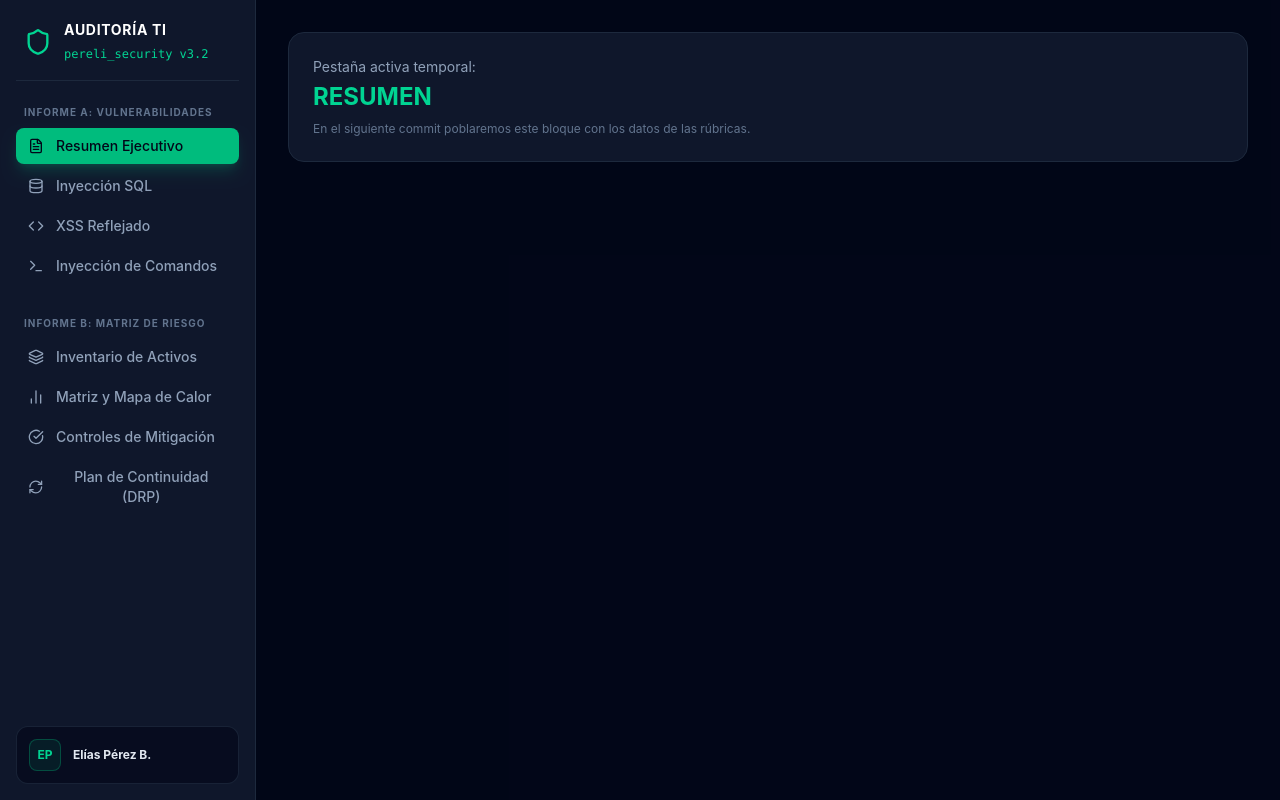
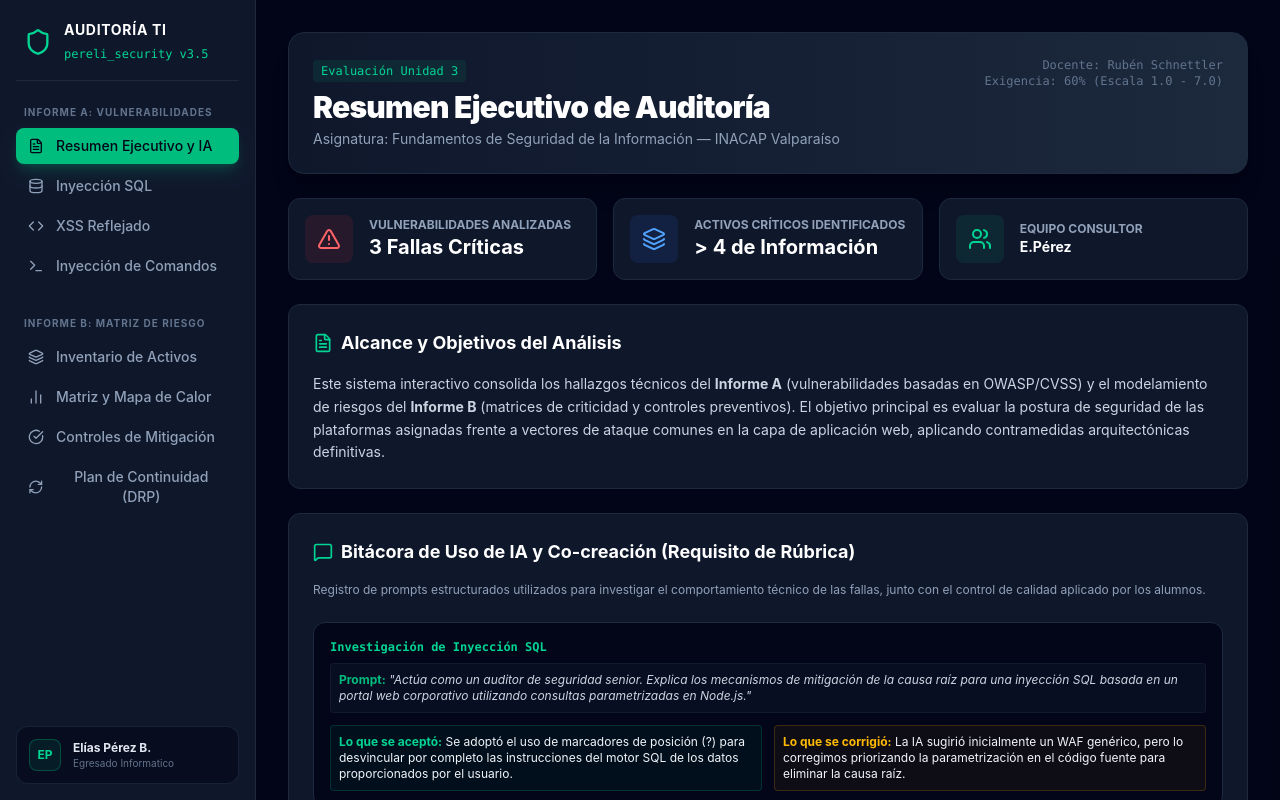
Before and after one commit to eliasperesbarrera-maker/auditoria_pereli, a React (Vite) app: page / in a window 1280 px wide. Built offline with nearby package versions, Linux system fonts and the light colour scheme.

Commit message:
agregar resumen ejecutivo de auditoria y bitacora interactiva de prompts de IA

```diff
--- a/src/App.jsx
+++ b/src/App.jsx
@@ -1,12 +1,27 @@
 import React, { useState } from 'react';
 import {
   Shield, Terminal, FileText, Database, Code,
-  Layers, BarChart2, CheckCircle, RefreshCw
+  Layers, BarChart2, CheckCircle, RefreshCw, MessageSquare, AlertTriangle, Users
 } from 'lucide-react';
 
 export default function App() {
-  // Estado para controlar qué pestaña está activa
   const [activeTab, setActiveTab] = useState('resumen');
+
+  // Datos de la Bitácora de Prompts (Requisito del 10% de la Rúbrica A)
+  const promptsIa = [
+    {
+      fase: "Investigación de Inyección SQL",
+      prompt: "Actúa como un auditor de seguridad senior. Explica los mecanismos de mitigación de la causa raíz para una inyección SQL basada en un portal web corporativo utilizando consultas parametrizadas en Node.js.",
+      aceptado: "Se adoptó el uso de marcadores de posición (?) para desvincular por completo las instrucciones del motor SQL de los datos proporcionados por el usuario.",
+      corregido: "La IA sugirió inicialmente un WAF genérico, pero lo corregimos priorizando la parametrización en el código fuente para eliminar la causa raíz."
+    },
+    {
+      fase: "Estructura de la Matriz de Riesgo (Informe B)",
+      prompt: "Genera una estructura de matriz de riesgo probabilística (Impacto x Probabilidad) de 5x5 aplicable al sector retail/educacional alineada con la metodología NIST SP 800-30.",
+      aceptado: "Los criterios numéricos de impacto financiero y operativo para ponderar las amenazas críticas en los activos del portal.",
+      corregido: "Se ajustaron los valores de probabilidad de los ataques XSS reflejados, reduciendo su impacto directo en la base de datos central en comparación con la inyección SQL."
+    }
+  ];
 
   return (
     <div className="flex h-screen bg-slate-950 text-slate-100 font-sans overflow-hidden">
@@ -19,7 +34,7 @@ export default function App() {
             <Shield className="w-7 h-7 text-emerald-400" />
             <div>
               <h1 className="font-bold text-sm tracking-wider text-white">AUDITORÍA TI</h1>
-              <span className="text-xs text-emerald-400 font-mono">pereli_security v3.2</span>
+              <span className="text-xs text-emerald-400 font-mono">pereli_security v3.5</span>
             </div>
           </div>
 
@@ -29,7 +44,7 @@ export default function App() {
               Informe A: Vulnerabilidades
             </span>
             {[
-              { id: 'resumen', label: 'Resumen Ejecutivo', icon: FileText },
+              { id: 'resumen', label: 'Resumen Ejecutivo y IA', icon: FileText },
               { id: 'sqli', label: 'Inyección SQL', icon: Database },
               { id: 'xss', label: 'XSS Reflejado', icon: Code },
               { id: 'cmd', label: 'Inyección de Comandos', icon: Terminal },
@@ -84,6 +99,7 @@ export default function App() {
             </div>
             <div className="truncate">
               <p className="text-xs font-bold text-slate-200">Elías Pérez B.</p>
+              <p className="text-[10px] text-slate-500 truncate">Egresado Informatico</p>
             </div>
           </div>
         </div>
@@ -92,11 +108,110 @@ export default function App() {
       {/* CONTENEDOR PRINCIPAL DE CONTENIDO */}
       <main className="flex-1 overflow-y-auto p-8 bg-slate-950/40">
         <div className="max-w-5xl mx-auto space-y-6">
-          <div className="bg-slate-900 border border-slate-800 p-6 rounded-2xl">
-            <p className="text-slate-400 text-sm">Pestaña activa temporal:</p>
-            <h2 className="text-2xl font-bold text-emerald-400 uppercase mt-1">{activeTab}</h2>
-            <p className="text-xs text-slate-500 mt-2">En el siguiente commit poblaremos este bloque con los datos de las rúbricas.</p>
-          </div>
+
+          {/* RENDERIZADO CONDICIONAL SEGÚN LA PESTAÑA */}
+          {activeTab === 'resumen' && (
+            <div className="space-y-6 animate-fadeIn">
+              {/* Encabezado Académico */}
+              <div className="bg-gradient-to-r from-slate-900 to-slate-800 border border-slate-800 p-6 rounded-2xl shadow-xl">
+                <div className="flex justify-between items-start">
+                  <div>
+                    <span className="text-xs font-mono text-emerald-400 bg-emerald-500/10 px-2 py-1 rounded">Evaluación Unidad 3</span>
+                    <h2 className="text-3xl font-black tracking-tight text-white mt-2">Resumen Ejecutivo de Auditoría</h2>
+                    <p className="text-slate-400 text-sm mt-1">Asignatura: Fundamentos de Seguridad de la Información — INACAP Valparaíso</p>
+                  </div>
+                  <div className="text-right text-xs text-slate-500 font-mono">
+                    <p>Docente: Rubén Schnettler</p>
+                    <p>Exigencia: 60% (Escala 1.0 - 7.0)</p>
+                  </div>
+                </div>
+              </div>
+
+              {/* Tarjetas de Métricas de Auditoría */}
+              <div className="grid grid-cols-1 md:grid-cols-3 gap-4">
+                <div className="bg-slate-900 border border-slate-800 p-4 rounded-xl flex items-center gap-4">
+                  <div className="p-3 bg-red-500/10 rounded-lg text-red-400"><AlertTriangle /></div>
+                  <div>
+                    <h4 className="text-xs text-slate-400 uppercase font-bold">Vulnerabilidades Analizadas</h4>
+                    <p className="text-xl font-bold text-white">3 Fallas Críticas</p>
+                  </div>
+                </div>
+                <div className="bg-slate-900 border border-slate-800 p-4 rounded-xl flex items-center gap-4">
+                  <div className="p-3 bg-blue-500/10 rounded-lg text-blue-400"><Layers /></div>
+                  <div>
+                    <h4 className="text-xs text-slate-400 uppercase font-bold">Activos Críticos Identificados</h4>
+                    <p className="text-xl font-bold text-white">&gt; 4 de Información</p>
+                  </div>
+                </div>
+                <div className="bg-slate-900 border border-slate-800 p-4 rounded-xl flex items-center gap-4">
+                  <div className="p-3 bg-emerald-500/10 rounded-lg text-emerald-400"><Users /></div>
+                  <div>
+                    <h4 className="text-xs text-slate-400 uppercase font-bold">Equipo Consultor</h4>
+                    <p className="text-sm font-bold text-white">E.Pérez</p>
+                  </div>
+                </div>
+              </div>
+
+              {/* Contexto del Proyecto */}
+              <div className="bg-slate-900 border border-slate-800 p-6 rounded-xl space-y-4">
+                <h3 className="text-lg font-bold text-white flex items-center gap-2">
+                  <FileText className="w-5 h-5 text-emerald-400" /> Alcance y Objetivos del Análisis
+                </h3>
+                <p className="text-slate-300 text-sm leading-relaxed">
+                  Este sistema interactivo consolida los hallazgos técnicos del <strong>Informe A</strong> (vulnerabilidades basadas en OWASP/CVSS) y el modelamiento de riesgos del <strong>Informe B</strong> (matrices de criticidad y controles preventivos). El objetivo principal es evaluar la postura de seguridad de las plataformas asignadas frente a vectores de ataque comunes en la capa de aplicación web, aplicando contramedidas arquitectónicas definitivas.
+                </p>
+              </div>
+
+              {/* SECCIÓN OBLIGATORIA: Bitácora de Prompts de IA */}
+              <div className="bg-slate-900 border border-slate-800 p-6 rounded-xl space-y-4">
+                <h3 className="text-lg font-bold text-white flex items-center gap-2">
+                  <MessageSquare className="w-5 h-5 text-emerald-400" /> Bitácora de Uso de IA y Co-creación (Requisito de Rúbrica)
+                </h3>
+                <p className="text-slate-400 text-xs">
+                  Registro de prompts estructurados utilizados para investigar el comportamiento técnico de las fallas, junto con el control de calidad aplicado por los alumnos.
+                </p>
+
+                <div className="space-y-4 pt-2">
+                  {promptsIa.map((item, index) => (
+                    <div key={index} className="bg-slate-950 p-4 rounded-xl border border-slate-800 space-y-2">
+                      <span className="text-xs font-bold text-emerald-400 font-mono block">{item.fase}</span>
+                      <p className="text-xs text-slate-300 italic bg-slate-900/50 p-2 rounded border border-slate-800/50">
+                        <span className="text-emerald-500 font-bold not-italic">Prompt:</span> "{item.prompt}"
+                      </p>
+                      <div className="grid grid-cols-1 md:grid-cols-2 gap-3 text-xs pt-1">
+                        <div className="bg-emerald-500/5 border border-emerald-500/20 p-2 rounded">
+                          <strong className="text-emerald-400">Lo que se aceptó:</strong> {item.aceptado}
+                        </div>
+                        <div className="bg-amber-500/5 border border-amber-500/20 p-2 rounded">
+                          <strong className="text-amber-400">Lo que se corrigió:</strong> {item.corregido}
+                        </div>
+                      </div>
+                    </div>
+                  ))}
+                </div>
+
+                {/* Reflexión Final de Uso */}
+                <div className="bg-slate-950 p-4 rounded-xl border border-slate-800/80">
+                  <h4 className="text-xs font-bold text-slate-300 uppercase mb-1">Reflexión Final del Equipo sobre el uso de la IA</h4>
+                  <p className="text-slate-400 text-xs leading-relaxed">
+                    La inteligencia artificial actuó como un acelerador para contrastar las mitigaciones teóricas con las implementaciones prácticas de código. No obstante, se requirió una auditoría crítica humana para adaptar los modelos sugeridos a los requerimientos específicos de la infraestructura local del portal y las métricas formales de la rúbrica institucional.
+                  </p>
+                </div>
+              </div>
+            </div>
+          )}
+
+          {/* Marcador de posición para las otras pestañas */}
+          {activeTab !== 'resumen' && (
+            <div className="bg-slate-900 border border-slate-800 p-8 rounded-2xl text-center space-y-3">
+              <Shield className="w-12 h-12 text-slate-600 mx-auto animate-pulse" />
+              <h3 className="text-xl font-bold text-white uppercase">{activeTab}</h3>
+              <p className="text-sm text-slate-400 max-w-md mx-auto">
+                Módulo en preparación para el siguiente commit progresivo de desarrollo de la auditoría.
+              </p>
+            </div>
+          )}
+
         </div>
       </main>
 
```
